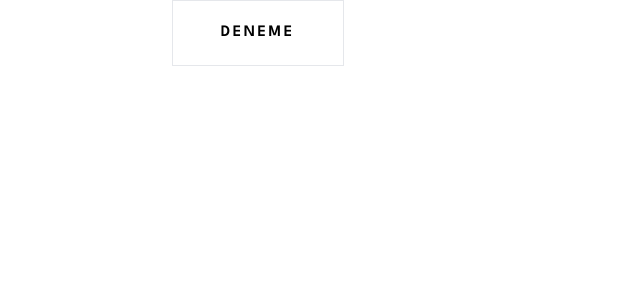
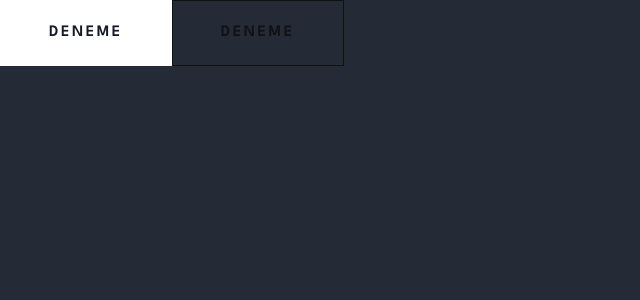
Before and after one commit to unaygney/dine-restaurant-website, a Next.js app: page / in a window 1280 px wide. Shown: the top 300 px of the page, without its empty margins (0-640 px from the left). Built offline with nearby package versions, Linux system fonts and the light colour scheme.

Commit message:
added colors in config.js

```diff
--- a/tailwind.config.js
+++ b/tailwind.config.js
@@ -6,12 +6,12 @@
     "./app/**/*.{js,ts,jsx,tsx,mdx}",
   ],
   theme: {
-    extend: {
-      backgroundImage: {
-        "gradient-radial": "radial-gradient(var(--tw-gradient-stops))",
-        "gradient-conic":
-          "conic-gradient(from 180deg at 50% 50%, var(--tw-gradient-stops))",
-      },
+    colors: {
+      beaver: "#9e7f66",
+      "cod-gray": "#111111",
+      mirage: "#17192b",
+      "ebony-clay": "#242b37",
+      "shuttle-gray": "#5c6779",
     },
   },
   plugins: [],
```
